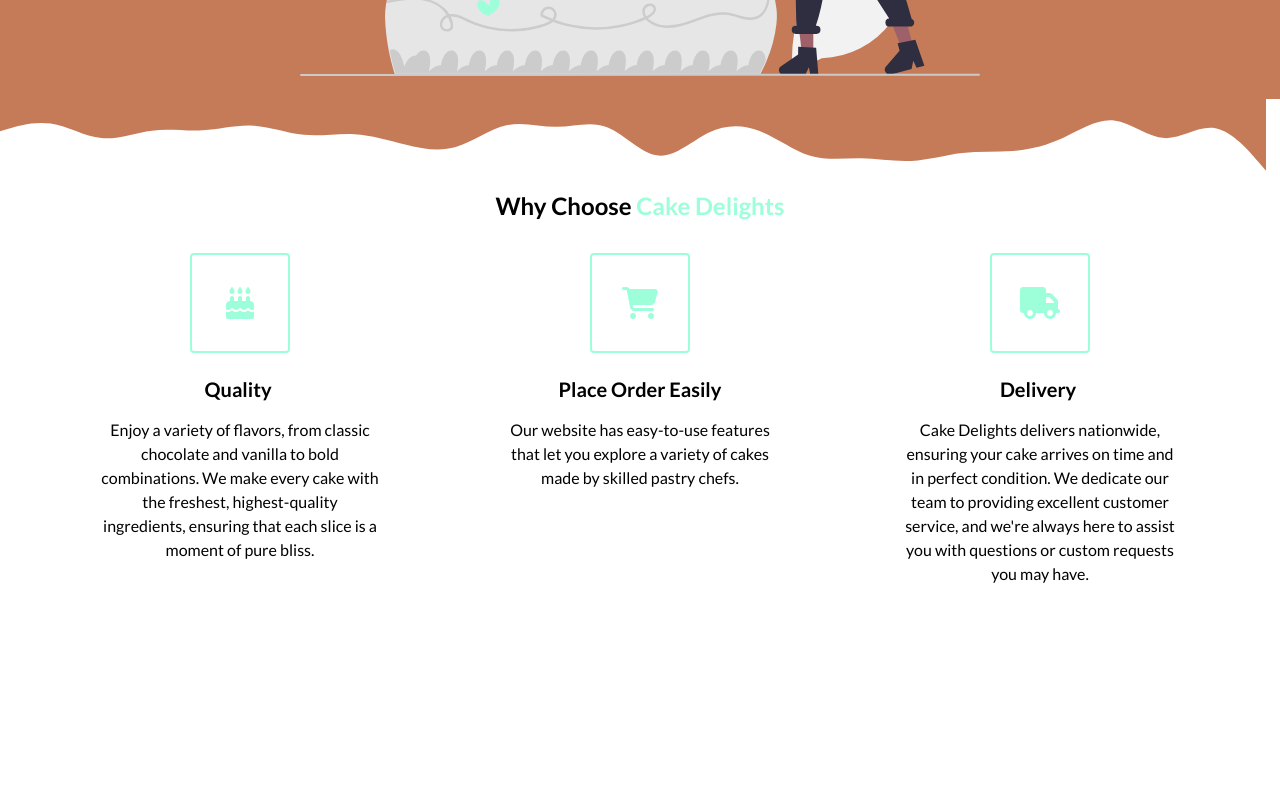
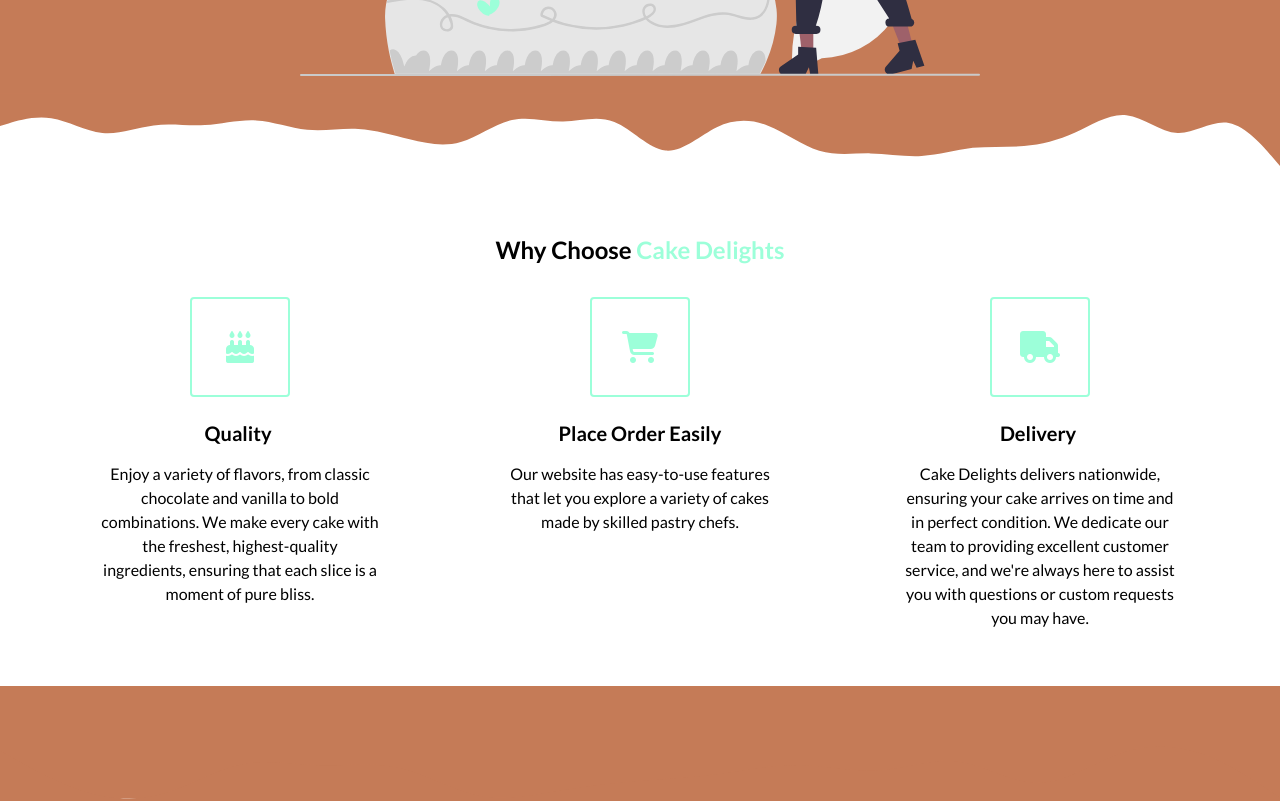
Before and after one commit to mpfuns/cake-delights, a React (Create React App) app: page / in a window 1280 px wide. Shown: the part 820-1621 px from the top of the page. Built offline with nearby package versions, Linux system fonts and the light colour scheme.

Commit message:
working on waves

```diff
--- a/src/App.css
+++ b/src/App.css
@@ -149,26 +149,34 @@ align-items: center;
 }
 
 /* Highlights*/
-#main_wave{
+.wave_container{
   position: relative;
 }
 #top_wave{
+  position: relative;
+ width: 100%;
+ height: 2vh;
+ transform: translateY(-35%);
 
- width: 98.9vw;
- height: 2vh;
-margin-bottom: 20px;
 
 }
 #bottom_wave{
-  width:98.9vw;
+  position:absolute;
+  width: 100%;
   height: 2vh;
+  transform: translateY(60px);
 
 
- }
+;
 
 
 
 
+
+ }
+ #highlights{
+margin-top: 64px;
+ }
 
 .section__title{
 color: black;
@@ -212,6 +220,13 @@ color: black;
   max-width: 280px;
 }
 
+/* Features */
+
+#features{
+
+  background-color: #C57B57;
+}
+
 
 /*Small phones, tablets, large smartphone */
 @media (max-width: 768px){
--- a/src/App.js
+++ b/src/App.js
@@ -6,7 +6,7 @@ import Features from './Components/Features';
 import logo from './Components/img/Cake Delights (1).png'
 import headerPic from './Components/img/undraw_birthday_cake_re_bsw5.svg'
 import topWave  from "./Components/img/topwave.svg"
-import bottomWave from "./Components/img/bottomwave.svg"
+import bottomWave from "./Components/img/bottom-svgbetter.svg"
 function App() {
   return (
     <div className="App">
@@ -15,15 +15,18 @@ function App() {
     <Header headerPic={headerPic}/>
     </section>
     <main>
-    <div id="main_wave">
+    <div>
+    <div className='wave_container'>
     <div id='top_wave'>
     <img  className='wave-img' src={topWave}/>
     </div>
+    </div>
     <Highlights />
+    <div className='wave_container'>
     <div id='bottom_wave'>
     <img  src={bottomWave}/>
     </div>
-
+      </div>
     </div>
 
     <Features />
--- a/src/Components/Features.js
+++ b/src/Components/Features.js
@@ -1,6 +1,6 @@
 export default function Features (props){
     return (
-        <section id='Features'>
+        <section id='features'>
 <div className="container">
     <div>
 
```
Also changed, not shown: src/Components/img/bottom-cropp.svg (added), src/Components/img/bottom-svgbetter.svg (added).
